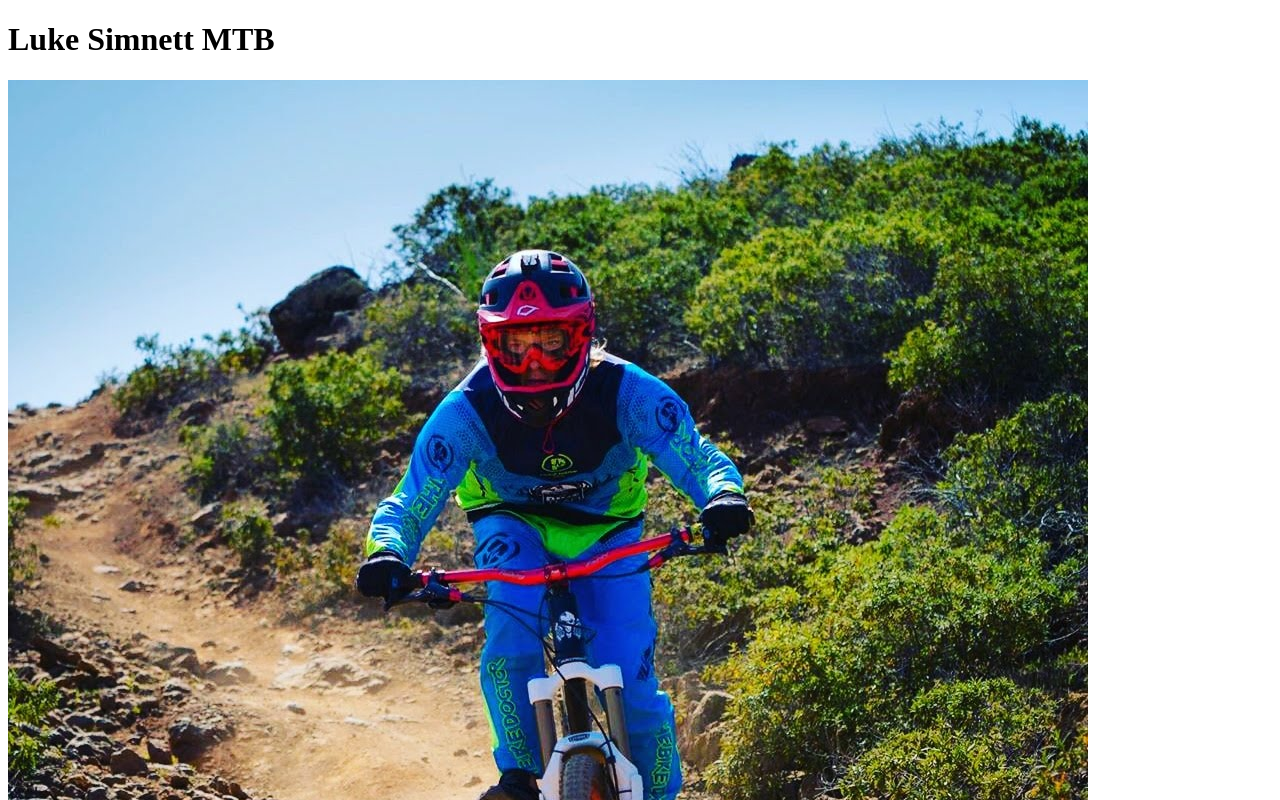
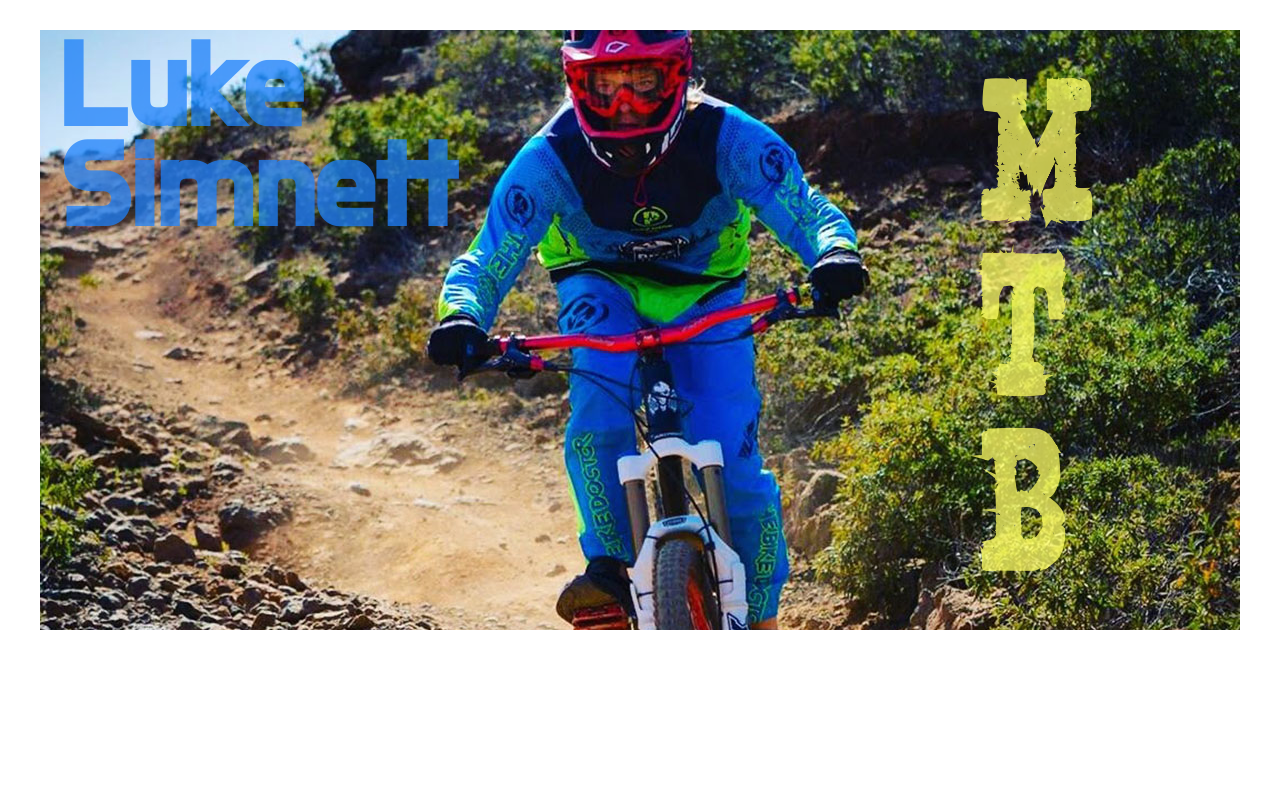
Before and after one commit to Simnett-G/Luke-Simnett-MTB, a plain HTML site: page index.html in a window 1280 px wide. Shown: the top 800 px of the page. Drawn offline with Linux system fonts and the light colour scheme.

Commit message:
Added acceptable header section

```diff
--- a/css/main.css
+++ b/css/main.css
@@ -0,0 +1,61 @@
+/***** BASE STYLES *****/
+
+@font-face {
+  font-family: 'nashville';
+  src: url('../fonts/Nashville-z8w0.ttf') format('truetype');
+}
+
+body {
+  font-family: 'Do Hyeon', sans-serif;
+}
+
+
+/***** GRID *****/
+
+.full-width {
+  width: 1200px;
+  margin: 0 auto;
+}
+
+.half-width {
+  width: 600px;
+  float: left;
+}
+
+.third-width {
+  width: 400px;
+  float: left;
+}
+
+/***** HEADER *****/
+
+header {
+  height: 600px;
+  background: url('../img/luke-mtb-1-crop-3.jpg');
+  background-repeat: no-repeat;
+  background-position: center;
+  margin-top: 30px;
+
+}
+
+ul {
+  color: #ffff66;
+  float: right;
+  font-weight: bold;
+  font-family: 'nashville';
+  list-style: none;
+  font-size: 170px;
+  margin-top: 50px;
+  margin-right: 150px;
+  opacity: 0.75;
+
+}
+
+#name {
+  color: #1e81fa;
+  font-size: 120px;
+  line-height: 100px;
+  margin-top: 10px;
+  margin-left: 20px;
+  opacity: 0.75;
+}
--- a/index.html
+++ b/index.html
@@ -1,10 +1,31 @@
 <!doctype html>
-<html>
+<html lang="en">
     <head>
+      <meta charset="utf-8">
         <title>Luke Simnett MTB</title>
+        <link rel="stylesheet" href="css/main.css">
+        <link rel="stylesheet" href="css/normalize.css">
+        <link href="https://fonts.googleapis.com/css2?family=Do+Hyeon&display=swap" rel="stylesheet" type="text/css">
     </head>
     <body>
-      <h1>Luke Simnett <span>MTB</span></h1>
-      <img src="img/luke-mtb-1.jpg" alt="Luke on his Bike" />
+      <!--- HEADER --->
+      <header>
+        <div class="full-width">
+          <div class="half-width">
+            <h1 id="name">Luke<br> Simnett</h1>
+            </div>
+            <div class="half-width">
+              <ul>
+                <li>M</li>
+                <li>T</li>
+                <li>B</li>
+              </ul>
+            </div>
+        </div>
+      </header>
+      <main>
+      </main>
+
+
     </body>
 </html>
```
Also changed, not shown: fonts/Nashville-z8w0.ttf (added), img/luke-mtb-1-crop-2.jpg (added), img/luke-mtb-1-crop-3.jpg (added), img/luke-mtb-1-crop.jpg (added).
